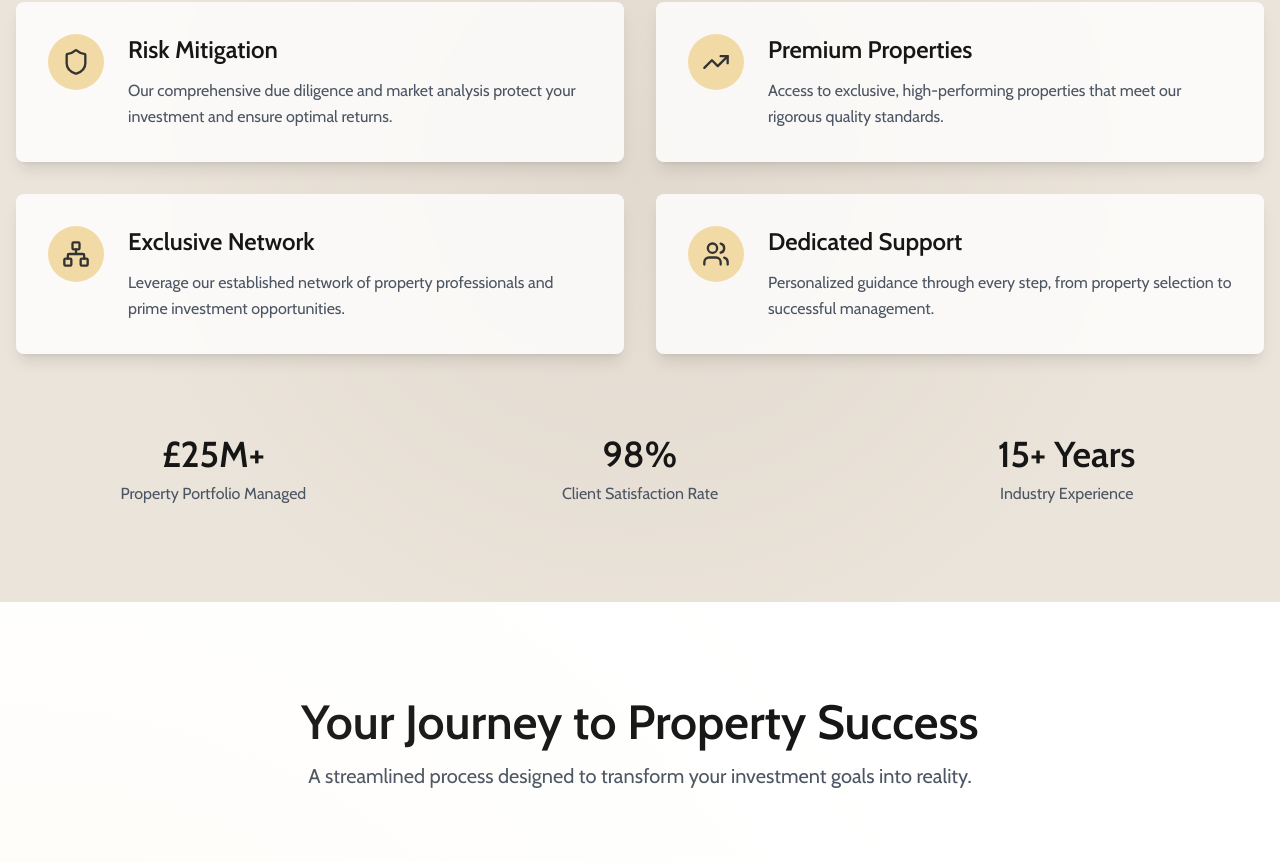
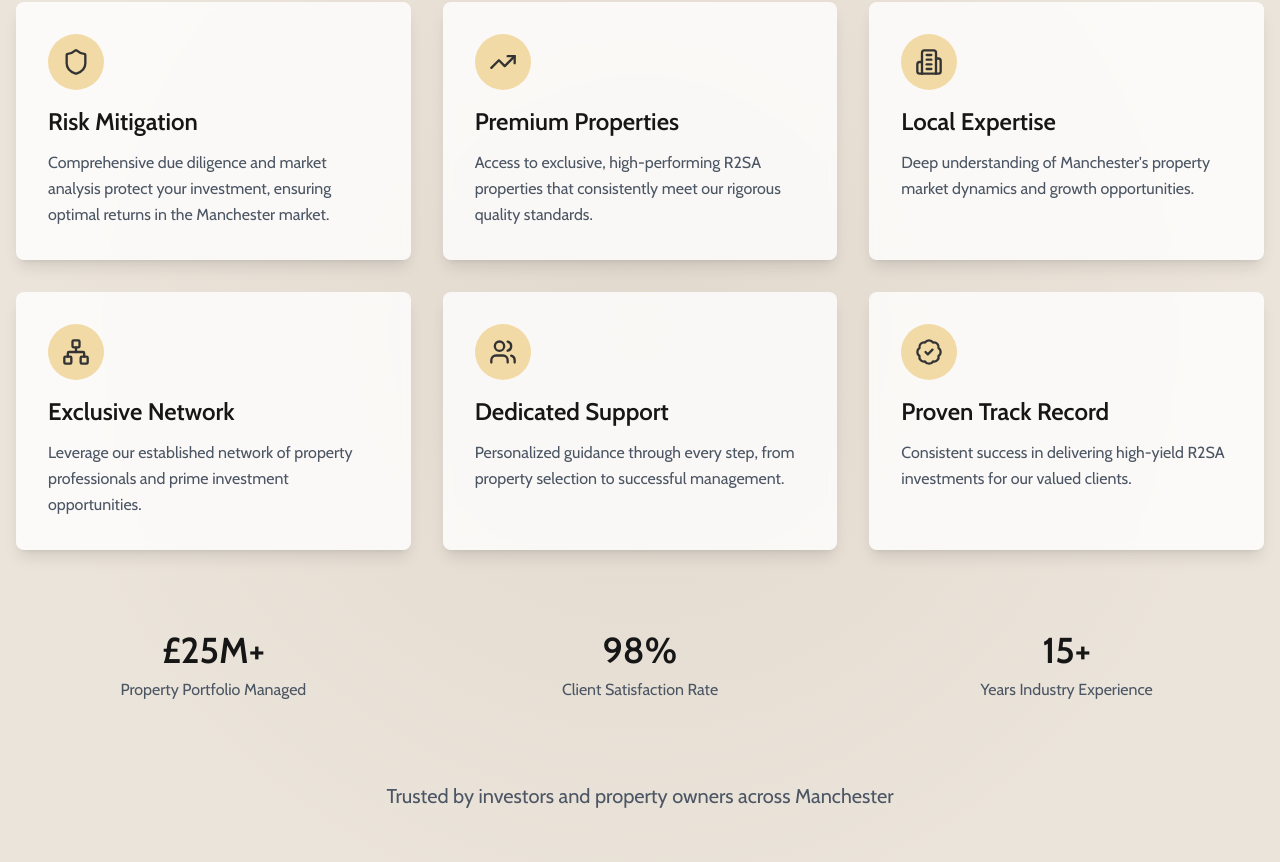
Before and after one commit to toaderiye1/LUPSite, a React (Vite) app: page / in a window 1280 px wide. Shown: the part 2038-2900 px from the top of the page. Built offline with nearby package versions, Linux system fonts and the light colour scheme.

Commit message:
Improve "Why Choose Us" page
Refine the "Why Choose Us" section to enhance its minimalist design and overall quality.  Ensure all page links function correctly.

```diff
--- a/src/App.tsx
+++ b/src/App.tsx
@@ -3,7 +3,7 @@ import { Toaster } from "@/components/ui/toaster";
 import { Toaster as Sonner } from "@/components/ui/sonner";
 import { TooltipProvider } from "@/components/ui/tooltip";
 import { QueryClient, QueryClientProvider } from "@tanstack/react-query";
-import { BrowserRouter, Routes, Route } from "react-router-dom";
+import { BrowserRouter, Routes, Route, Navigate } from "react-router-dom";
 import Index from "./pages/Index";
 import Investor from "./pages/Investor";
 import Landlord from "./pages/Landlord";
@@ -20,6 +20,7 @@ const App = () => (
           <Route path="/" element={<Index />} />
           <Route path="/investor" element={<Investor />} />
           <Route path="/landlord" element={<Landlord />} />
+          <Route path="*" element={<Navigate to="/" replace />} />
         </Routes>
       </BrowserRouter>
     </TooltipProvider>
--- a/src/components/WhyChooseUsSection.tsx
+++ b/src/components/WhyChooseUsSection.tsx
@@ -1,5 +1,5 @@
 
-import { Shield, TrendingUp, Users, Network } from "lucide-react";
+import { Shield, TrendingUp, Users, Network, Building2, BadgeCheck } from "lucide-react";
 import { Card, CardContent } from "./ui/card";
 
 const WhyChooseUsSection = () => {
@@ -7,12 +7,17 @@ const WhyChooseUsSection = () => {
     {
       icon: Shield,
       title: "Risk Mitigation",
-      description: "Our comprehensive due diligence and market analysis protect your investment and ensure optimal returns.",
+      description: "Comprehensive due diligence and market analysis protect your investment, ensuring optimal returns in the Manchester market.",
     },
     {
       icon: TrendingUp,
       title: "Premium Properties",
-      description: "Access to exclusive, high-performing properties that meet our rigorous quality standards.",
+      description: "Access to exclusive, high-performing R2SA properties that consistently meet our rigorous quality standards.",
+    },
+    {
+      icon: Building2,
+      title: "Local Expertise",
+      description: "Deep understanding of Manchester's property market dynamics and growth opportunities.",
     },
     {
       icon: Network,
@@ -24,6 +29,26 @@ const WhyChooseUsSection = () => {
       title: "Dedicated Support",
       description: "Personalized guidance through every step, from property selection to successful management.",
     },
+    {
+      icon: BadgeCheck,
+      title: "Proven Track Record",
+      description: "Consistent success in delivering high-yield R2SA investments for our valued clients.",
+    },
+  ];
+
+  const stats = [
+    {
+      value: "£25M+",
+      label: "Property Portfolio Managed"
+    },
+    {
+      value: "98%",
+      label: "Client Satisfaction Rate"
+    },
+    {
+      value: "15+",
+      label: "Years Industry Experience"
+    }
   ];
 
   return (
@@ -32,22 +57,23 @@ const WhyChooseUsSection = () => {
       <div className="absolute inset-0 bg-[radial-gradient(circle_at_center,rgba(146,122,100,0.1),transparent_70%)]" />
 
       <div className="container mx-auto px-4 relative">
-        <div className="text-center mb-16 space-y-4">
+        <div className="text-center mb-16 space-y-4 animate-fade-in">
           <h2 className="text-4xl md:text-5xl font-semibold text-brand-darkGrey">
-            Expert Support, Tailored for Investors
+            Expert Support, Tailored for Success
           </h2>
           <p className="text-xl text-gray-600 max-w-3xl mx-auto">
-            We understand what investors need because we're investors ourselves. Our proven approach combines local expertise with innovative solutions.
+            We understand what property stakeholders need because we're investors ourselves. Our proven approach combines local expertise with innovative solutions.
           </p>
         </div>
 
-        <div className="grid grid-cols-1 md:grid-cols-2 gap-8">
+        <div className="grid grid-cols-1 md:grid-cols-2 lg:grid-cols-3 gap-8">
           {benefits.map((benefit, index) => (
             <Card
               key={index}
-              className="border-none shadow-lg hover:shadow-xl transition-all duration-300 transform hover:scale-[1.02] bg-white/80 backdrop-blur-sm"
+              className="border-none shadow-lg hover:shadow-xl transition-all duration-300 transform hover:scale-[1.02] bg-white/80 backdrop-blur-sm animate-fade-in"
+              style={{ animationDelay: `${index * 100}ms` }}
             >
-              <CardContent className="p-8 flex items-start space-x-6">
+              <CardContent className="p-8 flex flex-col items-start space-y-4">
                 <div className="w-14 h-14 rounded-full bg-warm-bg flex items-center justify-center flex-shrink-0">
                   <benefit.icon className="w-7 h-7 text-warm-text" />
                 </div>
@@ -66,17 +92,25 @@ const WhyChooseUsSection = () => {
 
         {/* Stats Section */}
         <div className="mt-20 grid grid-cols-1 md:grid-cols-3 gap-8">
-          <div className="text-center space-y-2">
-            <p className="text-4xl font-bold text-brand-darkGrey">£25M+</p>
-            <p className="text-gray-600">Property Portfolio Managed</p>
-          </div>
-          <div className="text-center space-y-2">
-            <p className="text-4xl font-bold text-brand-darkGrey">98%</p>
-            <p className="text-gray-600">Client Satisfaction Rate</p>
-          </div>
-          <div className="text-center space-y-2">
-            <p className="text-4xl font-bold text-brand-darkGrey">15+ Years</p>
-            <p className="text-gray-600">Industry Experience</p>
+          {stats.map((stat, index) => (
+            <div
+              key={index}
+              className="text-center space-y-2 animate-fade-in"
+              style={{ animationDelay: `${index * 200}ms` }}
+            >
+              <p className="text-4xl font-bold text-brand-darkGrey">{stat.value}</p>
+              <p className="text-gray-600">{stat.label}</p>
+            </div>
+          ))}
+        </div>
+
+        {/* Trust Indicators */}
+        <div className="mt-20 text-center animate-fade-in [animation-delay:600ms]">
+          <p className="text-xl text-gray-600">
+            Trusted by investors and property owners across Manchester
+          </p>
+          <div className="mt-8 flex justify-center space-x-8">
+            {/* Add partner/certification logos here if needed */}
           </div>
         </div>
       </div>
```
